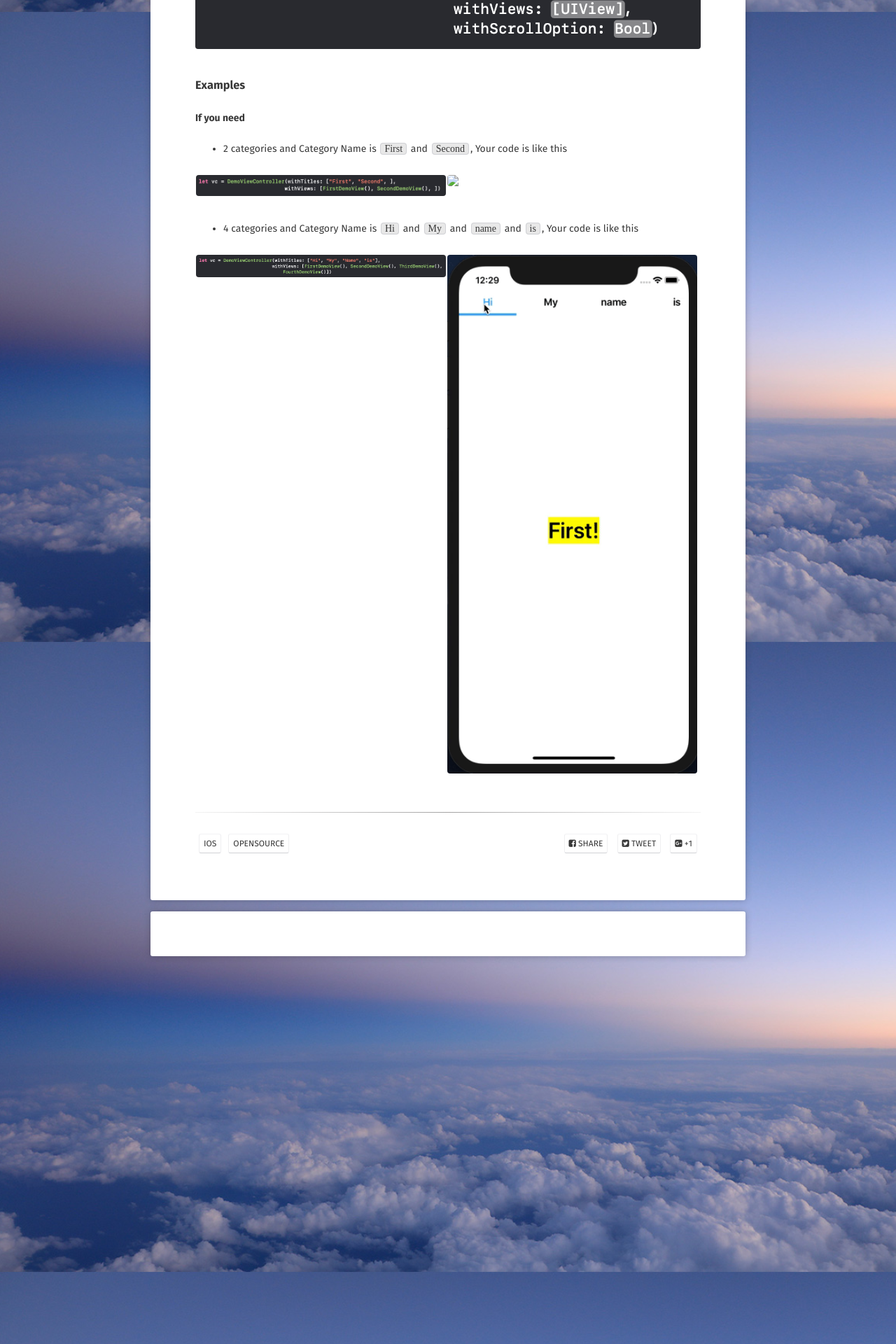
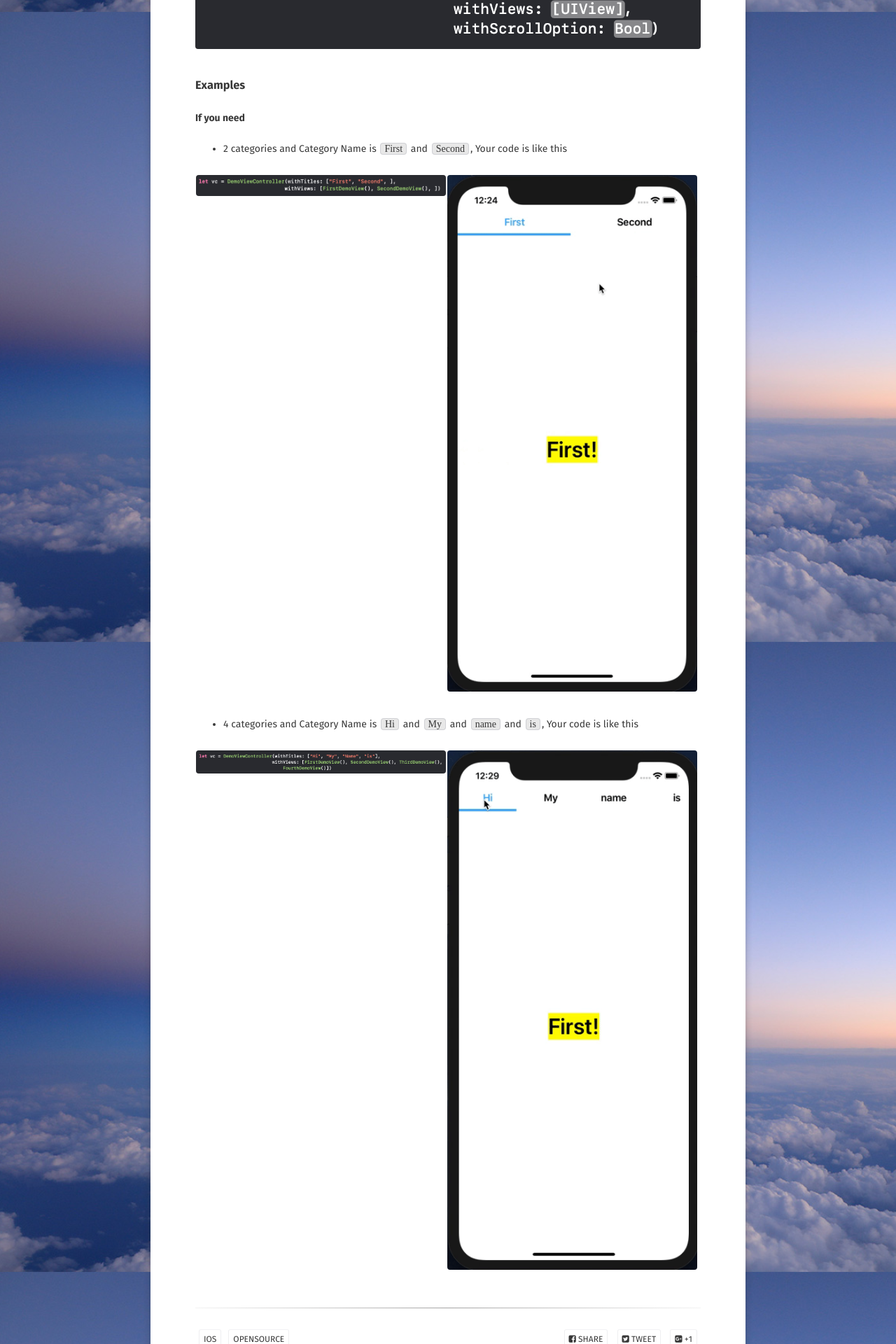
Before and after one commit to DanJeong-KR/changSic.github.io, a Jekyll site: the page built from _posts/2019-07-16-CustomCategoryView.md, in a window 1280 px wide. Shown: the part 2683-4603 px from the top of the page at 70% size. Built offline with Jekyll 4.4.1, drawn with Linux system fonts in a browser that asks for light colours; some web fonts are replaced; comment, search, counter and statistics services are not loaded.

Commit message:
fix gif image bug

```diff
--- a/_posts/2019-07-16-CustomCategoryView.md
+++ b/_posts/2019-07-16-CustomCategoryView.md
@@ -68,8 +68,8 @@ comments: true
   <a href="/assets/categoryCodeDemo1.png">
 	<img src="/assets/categoryCodeDemo1.png">
   </a>
-  <a href="CategoryNumIs2.gif">
-	<img src="CategoryNumIs2.gif">
+  <a href="/assets/CategoryNumIs2.gif">
+	<img src="/assets/CategoryNumIs2.gif">
   </a>
 </figure>
 
@@ -78,7 +78,7 @@ comments: true
   <a href="/assets/categoryCodeDemo2.png">
 	<img src="/assets/categoryCodeDemo2.png">
   </a>
-  <a href="/assets/ dCategoryNumIs4.gif">
+  <a href="/assets/CategoryNumIs4.gif">
 	<img src="/assets/CategoryNumIs4.gif">
   </a>
 </figure>
```
